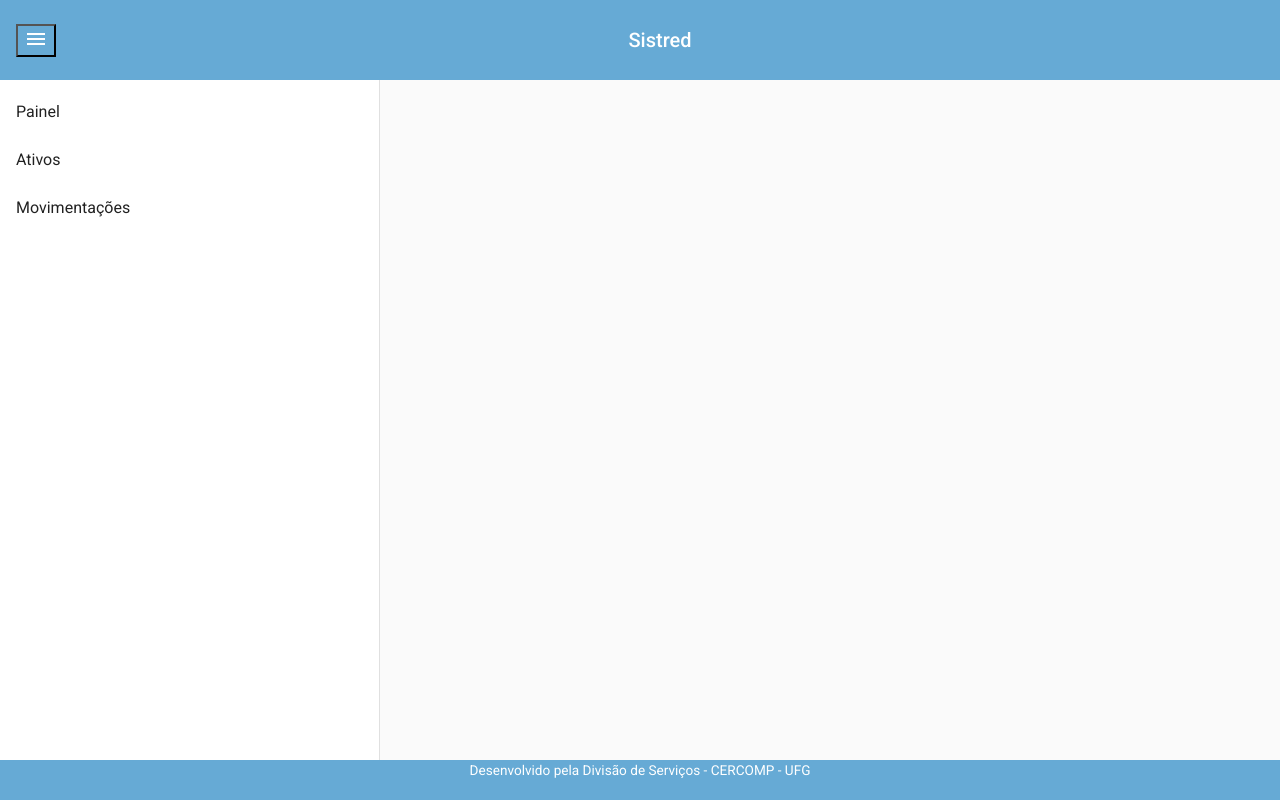
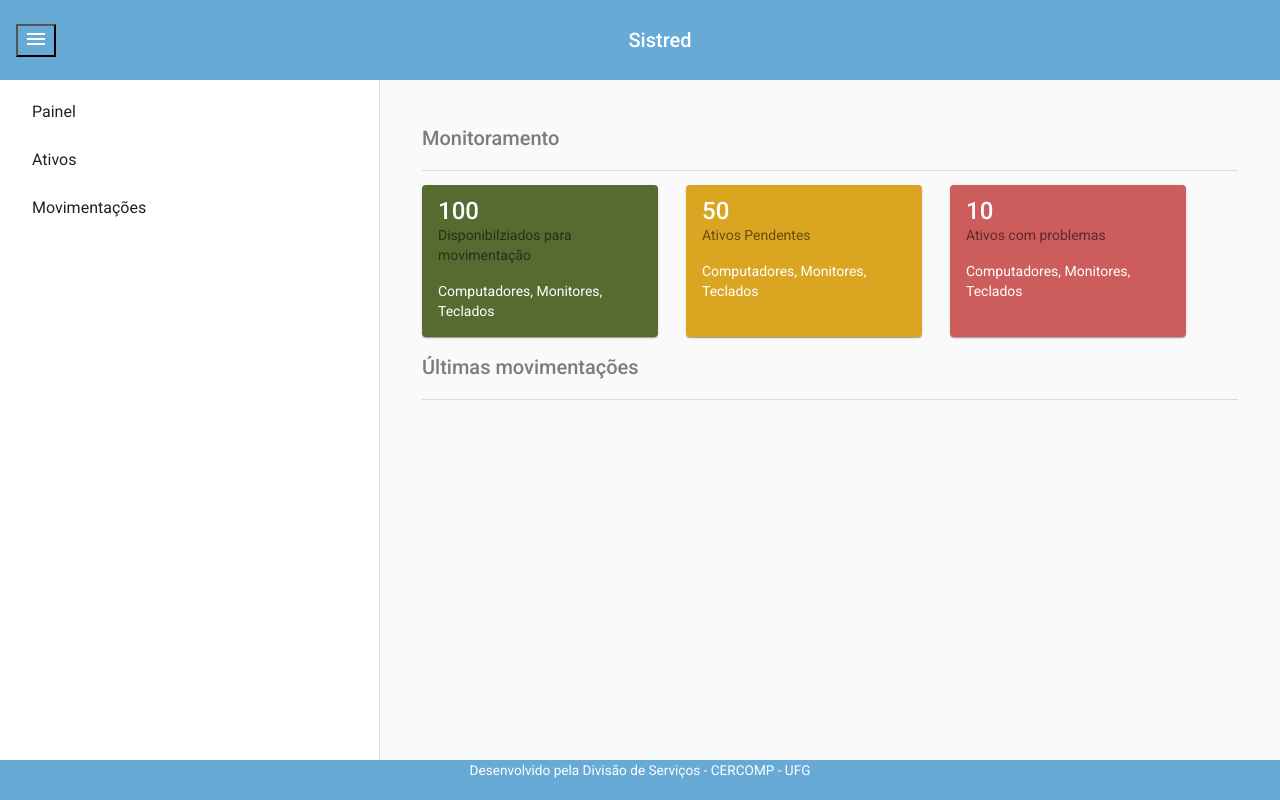
Before and after one commit to Theringeye/sistred-front, an Angular app: page / in a window 1280 px wide. Built offline with nearby package versions, Linux system fonts and the light colour scheme.

Commit message:
Implementado painel de monitoramento

```diff
--- a/src/app/app-routing.module.ts
+++ b/src/app/app-routing.module.ts
@@ -1,7 +1,13 @@
 import { NgModule } from '@angular/core';
 import { Routes, RouterModule } from '@angular/router';
+import { PainelComponent } from './views/painel/painel.component';
 
-const routes: Routes = [];
+const routes: Routes = [
+  {
+    path: '',
+    component: PainelComponent
+  }
+];
 
 @NgModule({
   imports: [RouterModule.forRoot(routes)],
--- a/src/app/template/nav/nav.component.html
+++ b/src/app/template/nav/nav.component.html
@@ -2,11 +2,15 @@
     <mat-drawer mode="side" opened class="side-nav">
         <mat-selection-list #opcoes [multiple]="false">
             <mat-list-option *ngFor="let opcao of opcoesNav" [value]="opcao">
-              {{opcao}}
+              <mat-nav-list>
+                <a mat-list-item routerLink=""> {{ opcao }} </a>
+             </mat-nav-list>
             </mat-list-option>
           </mat-selection-list>
     </mat-drawer>
-    <mat-drawer-content></mat-drawer-content>
+    <mat-drawer-content>
+        <router-outlet></router-outlet>
+    </mat-drawer-content>
 
 
 
--- /dev/null
+++ b/src/app/views/painel/painel.component.css
@@ -0,0 +1,19 @@
+.painel{
+    padding: 3em;
+    color: rgb(124, 124, 124);
+}
+
+.painel-info-cards{
+    width: 100%;
+    display: flex;
+}
+
+.info-card {
+    color: #fff;
+    max-width: 25%;
+    margin: 1em 2em 1em 0;
+  }
+
+  .verde{background-color: darkolivegreen;}
+  .amarelo{background-color: goldenrod;}
+  .vermelho{background-color: indianred;}
--- /dev/null
+++ b/src/app/views/painel/painel.component.html
@@ -0,0 +1,41 @@
+<div class="painel">
+    <h2>Monitoramento</h2>
+    <mat-divider></mat-divider>
+    <div class="painel-info-cards">
+        <mat-card class="info-card verde">
+            <mat-card-title-group>
+              <mat-card-title>100</mat-card-title>
+              <mat-card-subtitle>Disponibilziados para movimentação</mat-card-subtitle>
+              <!--<img mat-card-sm-image src="https://material.angular.io/assets/img/examples/shiba2.jpg" >-->
+            </mat-card-title-group>
+            <mat-card-content>
+             Computadores, Monitores, Teclados
+            </mat-card-content>
+          </mat-card>
+
+          <mat-card class="info-card amarelo">
+            <mat-card-title-group>
+              <mat-card-title>50</mat-card-title>
+              <mat-card-subtitle>Ativos Pendentes</mat-card-subtitle>
+              <!--<img mat-card-sm-image src="https://material.angular.io/assets/img/examples/shiba2.jpg" >-->
+            </mat-card-title-group>
+            <mat-card-content>
+             Computadores, Monitores, Teclados
+            </mat-card-content>
+          </mat-card>
+
+          <mat-card class="info-card vermelho">
+            <mat-card-title-group>
+              <mat-card-title>10</mat-card-title>
+              <mat-card-subtitle>Ativos com problemas</mat-card-subtitle>
+              <!--<img mat-card-sm-image src="https://material.angular.io/assets/img/examples/shiba2.jpg" >-->
+            </mat-card-title-group>
+            <mat-card-content>
+             Computadores, Monitores, Teclados
+            </mat-card-content>
+          </mat-card>
+    </div>
+    <h2>Últimas movimentações</h2>
+    <mat-divider></mat-divider>
+    <div class="ultimas-movimentacoes"></div>
+</div>
--- /dev/null
+++ b/src/app/views/painel/painel.component.ts
@@ -0,0 +1,15 @@
+import { Component, OnInit } from '@angular/core';
+
+@Component({
+  selector: 'app-painel',
+  templateUrl: './painel.component.html',
+  styleUrls: ['./painel.component.css']
+})
+export class PainelComponent implements OnInit {
+
+  constructor() { }
+
+  ngOnInit(): void {
+  }
+
+}
```
Also changed, not shown: src/app/app.module.ts (+10 -1 lines).
